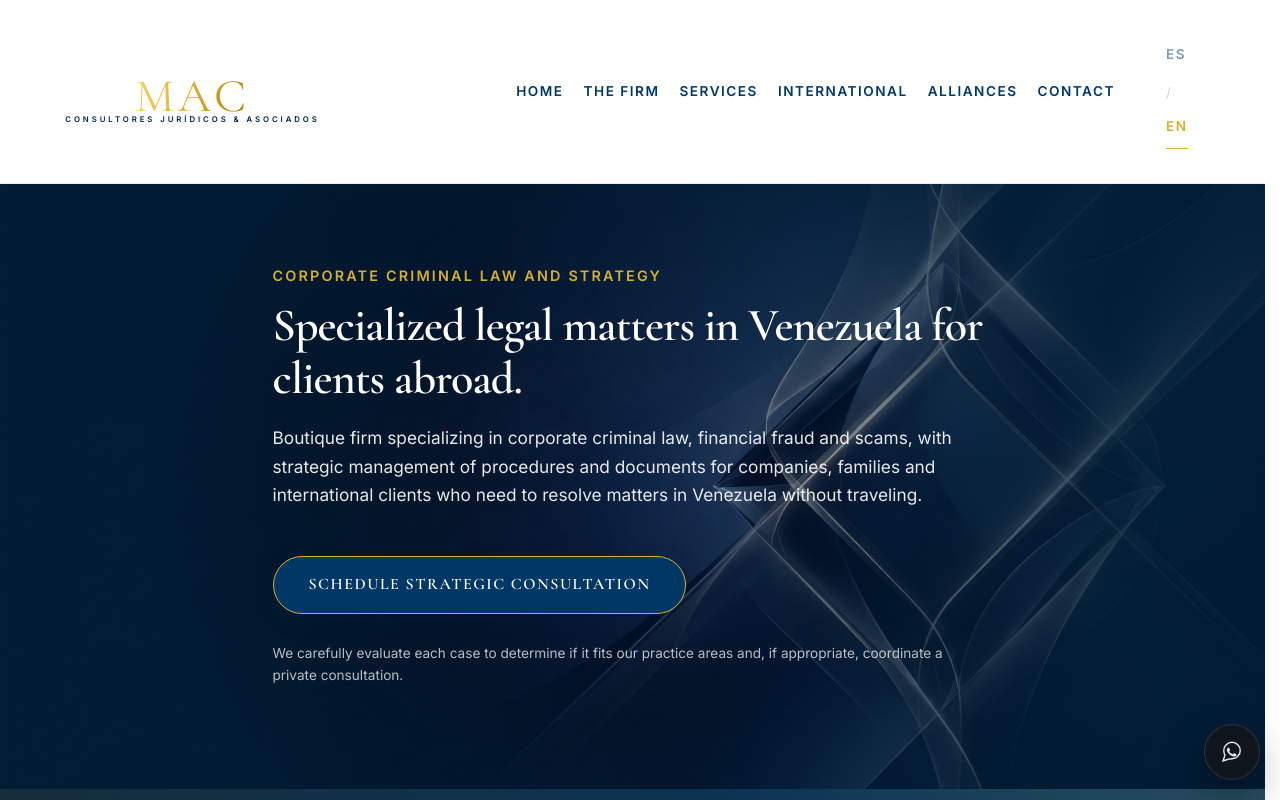
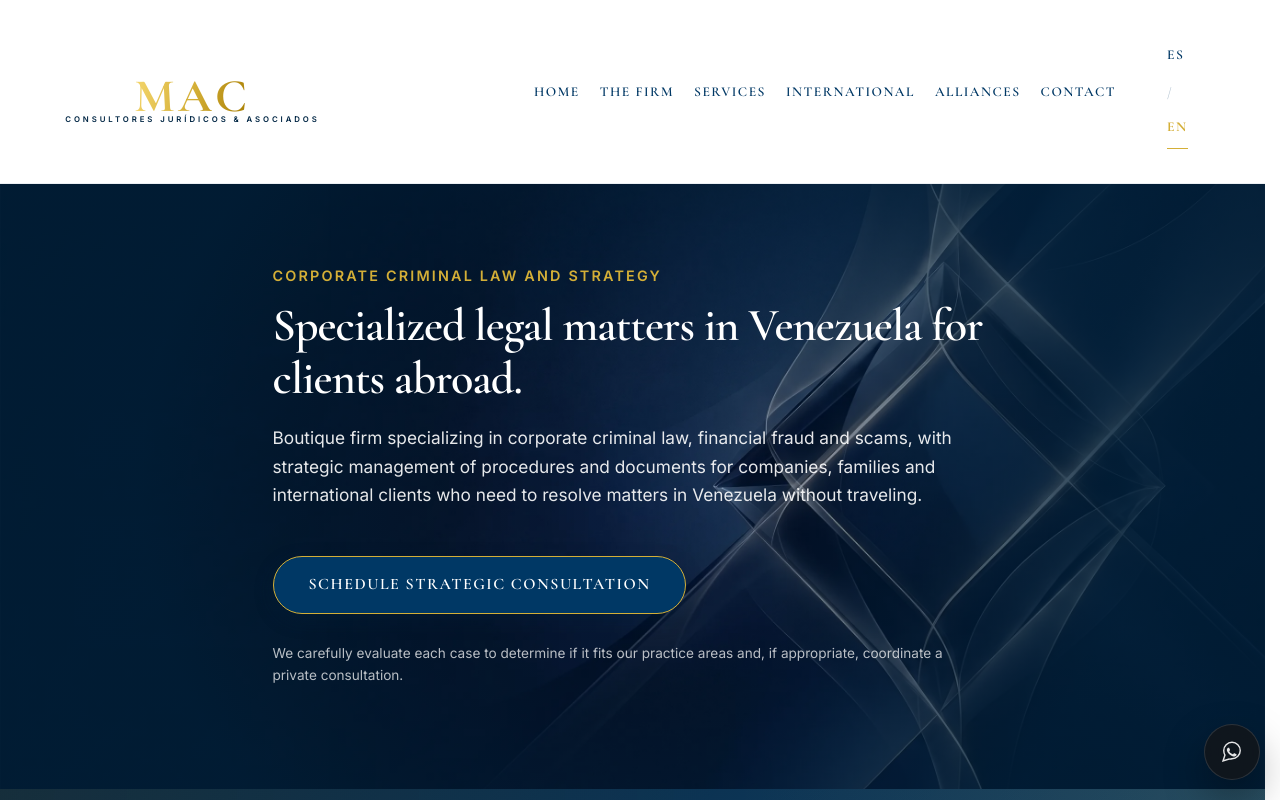
Before and after one commit to mcolina777-cpu/mac-consultores-site-clean, a Next.js app: page /en in a window 1280 px wide. Shown: the top 800 px of the page. Built offline with nearby package versions, Linux system fonts and the light colour scheme.

Commit message:
fix(typography): restore elegant google fonts and remove lang-btn opacity

```diff
--- a/src/app/[locale]/layout.tsx
+++ b/src/app/[locale]/layout.tsx
@@ -1,28 +1,20 @@
 import type { Metadata } from "next";
-import localFont from "next/font/local";
+import { Cormorant_Garamond, Inter } from "next/font/google";
 import "../globals.css";
 import Navbar from "@/components/Navbar";
 import Footer from "@/components/Footer";
 import { getDictionary } from "@/i18n/getDictionary";
 import WhatsAppFloatButton from "@/components/WhatsAppFloatButton";
 
-const cormorantGaramond = localFont({
-  src: [
-    { path: "../../../public/fonts/Cormorant-400.ttf", weight: "400", style: "normal" },
-    { path: "../../../public/fonts/Cormorant-500.ttf", weight: "500", style: "normal" },
-    { path: "../../../public/fonts/Cormorant-600.ttf", weight: "600", style: "normal" },
-    { path: "../../../public/fonts/Cormorant-700.ttf", weight: "700", style: "normal" }
-  ],
+const cormorantGaramond = Cormorant_Garamond({
+  subsets: ["latin"],
+  weight: ["400", "500", "600", "700"],
   variable: "--font-cormorant",
 });
 
-const inter = localFont({
-  src: [
-    { path: "../../../public/fonts/Inter-300.ttf", weight: "300", style: "normal" },
-    { path: "../../../public/fonts/Inter-400.ttf", weight: "400", style: "normal" },
-    { path: "../../../public/fonts/Inter-500.ttf", weight: "500", style: "normal" },
-    { path: "../../../public/fonts/Inter-600.ttf", weight: "600", style: "normal" }
-  ],
+const inter = Inter({
+  subsets: ["latin"],
+  weight: ["300", "400", "500", "600"],
   variable: "--font-inter",
 });
 
--- a/src/app/globals.css
+++ b/src/app/globals.css
@@ -176,7 +176,7 @@ nav .nav-links a {
   color: var(--primary);
   text-decoration: none;
   transition: color 0.3s ease;
-  font-family: var(--font-inter), 'Inter', sans-serif;
+  font-family: var(--font-cormorant), 'Cormorant Garamond', serif;
 }
 
 .nav-links a:hover {
@@ -1226,39 +1226,27 @@ footer,
     padding: 10px 15px;
 }
 
-/* Fuerza el mismo tamaño y estilo para todos los enlaces del menú superior */
-nav .nav-links a {
-    font-family: var(--font-inter), 'Inter', sans-serif;
-    font-size: 0.85rem;      /* mismo tamaño de letra para todos */
-    font-weight: 600;        /* misma negrita */
-    text-transform: uppercase;
-    letter-spacing: 1.5px;
-}
-
 .lang-btn {
     background: none;
     border: none;
     padding: 0;
-    font-family: var(--font-inter), 'Inter', sans-serif;
+    font-family: var(--font-cormorant), 'Cormorant Garamond', serif;
     font-size: 0.85rem;
     font-weight: 600;
     text-transform: uppercase;
     letter-spacing: 1.5px;
     color: var(--primary);
     cursor: pointer;
-    transition: color 0.3s ease, opacity 0.3s ease, border-bottom-color 0.3s ease;
-    opacity: 0.5;
+    transition: color 0.3s ease, border-bottom-color 0.3s ease;
     border-bottom: 1.5px solid transparent;
 }
 
 .lang-btn:hover {
     color: var(--accent);
-    opacity: 1;
 }
 
 .lang-btn.active {
     color: var(--accent);
-    opacity: 1;
     font-weight: 700;
     border-bottom: 1.5px solid var(--accent);
 }
```
